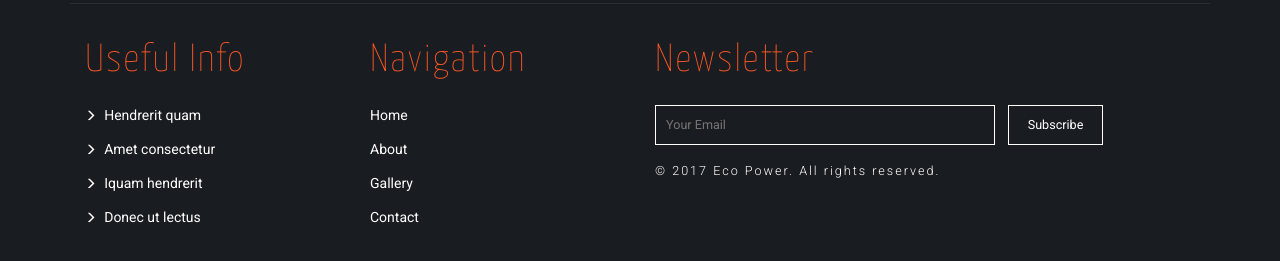
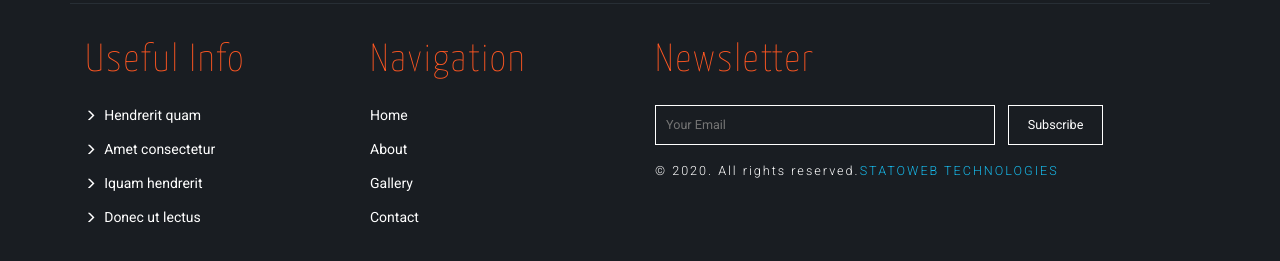
Before and after one commit to statowebtech/epsilon, a plain HTML site: page contact.html in a window 1280 px wide. Shown: the part 1303-1564 px from the top of the page. Drawn offline with Linux system fonts and the light colour scheme.

Commit message:
Update contact.html

```diff
--- a/contact.html
+++ b/contact.html
@@ -136,7 +136,7 @@
 						<div class="clearfix"> </div>
 					</form>
 					<div class="copy-w3lsright">
-						<p>© 2017 Eco Power. All rights reserved.</p>
+						<p>© 2020. All rights reserved.<a href="http://statowebtech.co/">STATOWEB TECHNOLOGIES</a></p>
 					</div>
 				</div>
 				<div class="clearfix"> </div>
```
